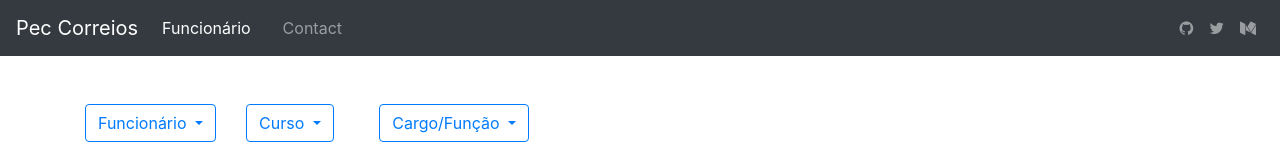
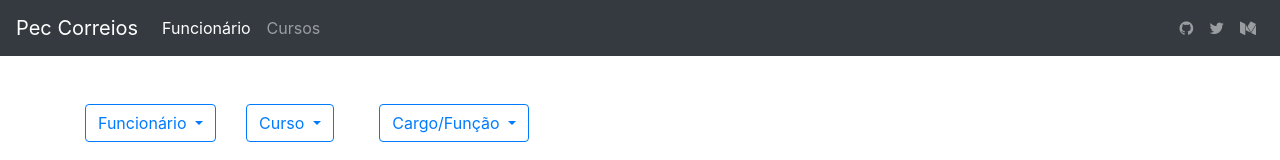
Before and after one commit to kr0ck/pec, an Angular app: page /home in a window 1280 px wide. Shown: the top 160 px of the page. Built offline with nearby package versions, Linux system fonts and the light colour scheme.

Commit message:
Rotas dos links superiores

```diff
--- a/src/app/ui/header/header.component.html
+++ b/src/app/ui/header/header.component.html
@@ -2,9 +2,8 @@
   <a class="navbar-brand" href="/">Pec Correios</a>
   <div class="navbar-expand mr-auto">
     <div class="navbar-nav">
-      <a class="nav-item nav-link active" href="#">Funcionário</a>
-      <a class="nav-item nav-link" href="#"></a>
-      <a class="nav-item nav-link" href="#">Contact</a>
+      <a class="nav-item nav-link active" href="Lista_de_Funcionário">Funcionário</a>
+      <a class="nav-item nav-link" href="Lista_dos_Curso">Cursos</a>
     </div>
   </div>
   <div class="navbar-expand ml-auto navbar-nav">
```
